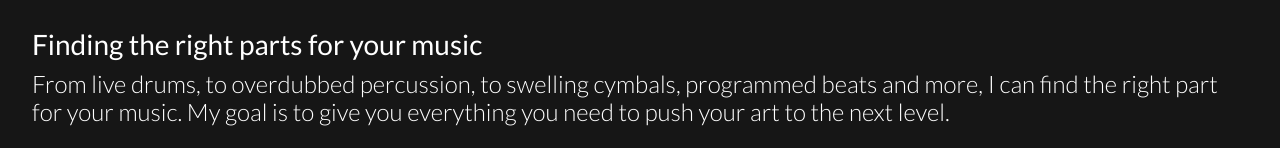
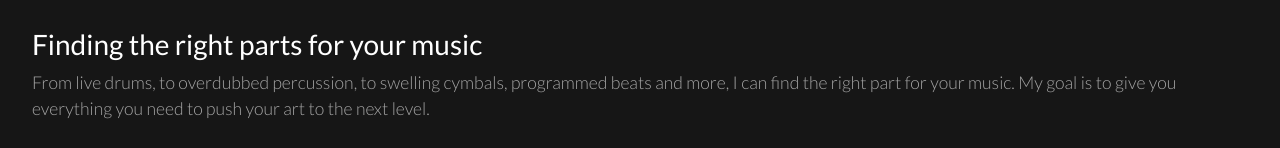
Before and after one commit to petewanca/petewanca.github.io, a Vue app: page / in a window 1280 px wide. Shown: the part 652-800 px from the top of the page. Built offline with nearby package versions, Linux system fonts and the light colour scheme.

Commit message:
adjust small banner elements and styling

```diff
--- a/src/components/SmallBanner.vue
+++ b/src/components/SmallBanner.vue
@@ -1,7 +1,7 @@
 <template>
   <section class="banner-container-sm">
     <h3>{{ title }}</h3>
-    <h4>{{ subtitle }}</h4>
+    <p>{{ subtitle }}</p>
   </section>
 </template>
 
@@ -29,7 +29,10 @@ export default {
   flex: 1 0 auto;
 }
 
-h4 {
+.banner-container-sm > p {
   font-weight: 300;
+  font-size: 1.1rem;
+  color: rgb(164, 164, 164);
+  margin: 0;
 }
 </style>
```
